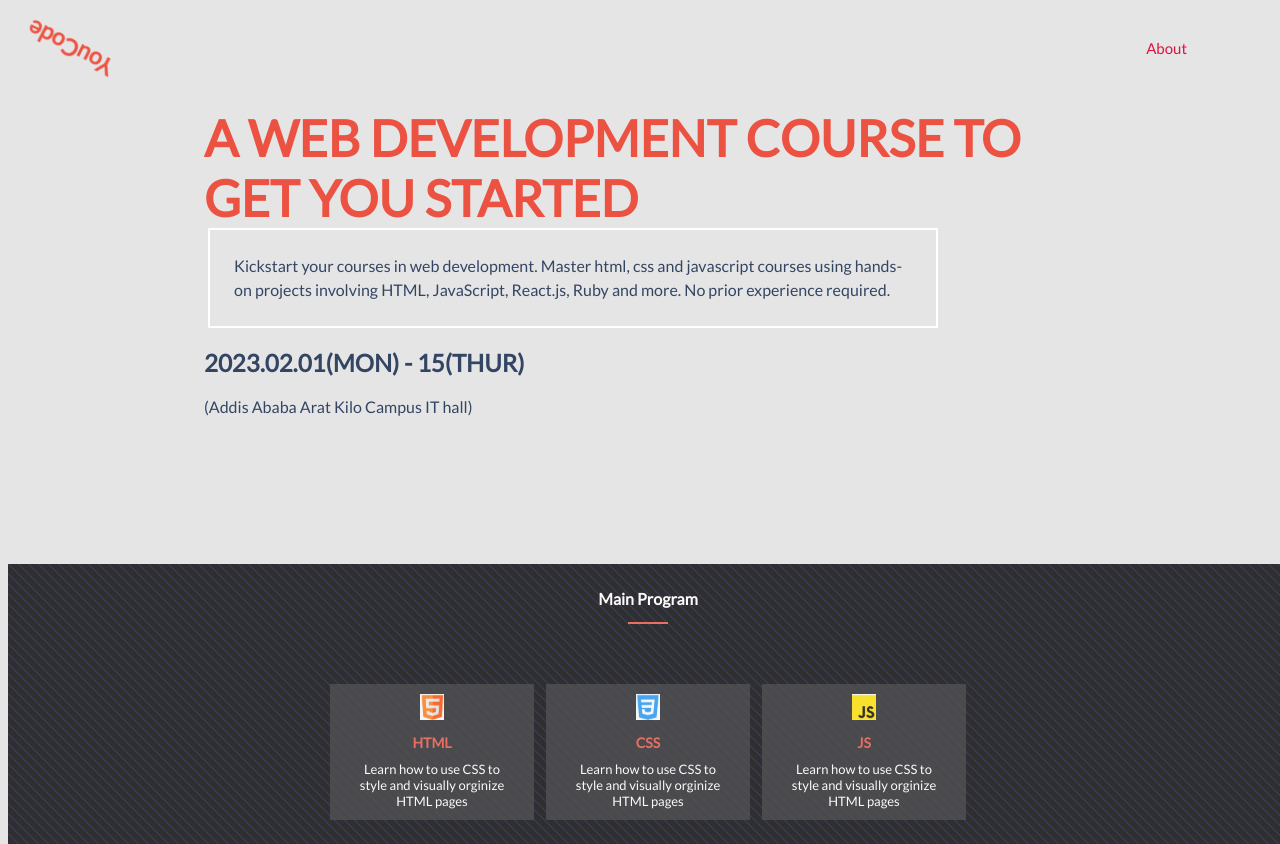
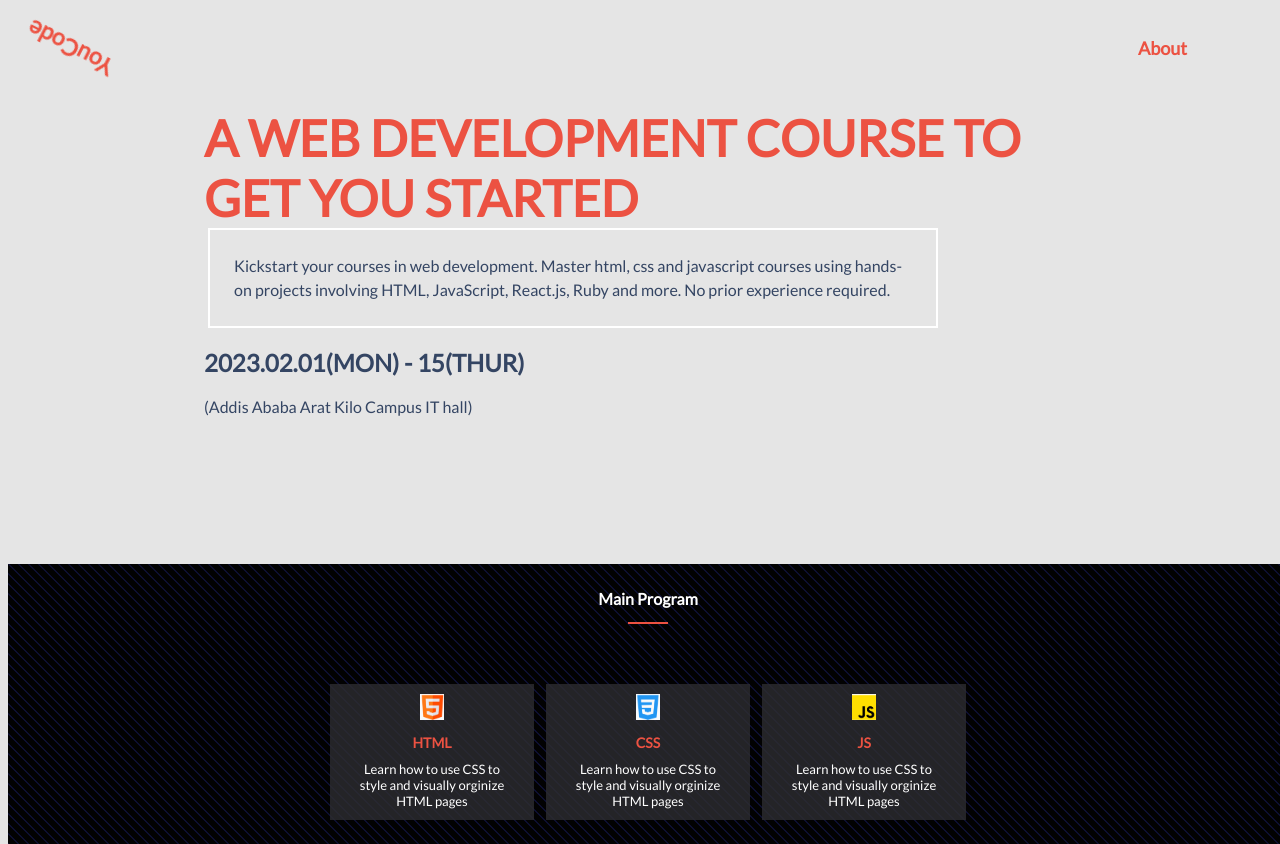
Before and after one commit to ezraermy/youcode-web-dev-courses, a website: page index.html in a window 1280 px wide. Shown: the top 844 px of the page. Drawn offline with Linux system fonts and the light colour scheme.

Commit message:
Fix linter error

```diff
--- a/css/desktop-version.css
+++ b/css/desktop-version.css
@@ -28,7 +28,7 @@
     font-weight: 700;
     font-size: 18px;
     line-height: 20px;
-    color: #ec5242 !important;
+    color: #ec5242;
     animation: logoAnimate 3s alternate-reverse 3s 2;
   }
 
@@ -42,11 +42,11 @@
 
   .desktop-menu a {
     font-style: normal;
-    font-weight: 500;
-    font-size: 15px;
+    font-weight: 700;
+    font-size: 18px;
     line-height: 20px;
     text-decoration: none;
-    color: crimson;
+    color: #ec5242;
   }
 
   .hamburger {
@@ -97,7 +97,6 @@
   /* MAIN PROGRAM SECTIONS  */
   .main-program-list {
     background-color: #020202;
-    opacity: 0.8;
     background-size: 10px 10px;
     background-image: repeating-linear-gradient(45deg, #0d0f31 0, #0d0f31 1px, #020202 0, #020202 50%);
   }
```
